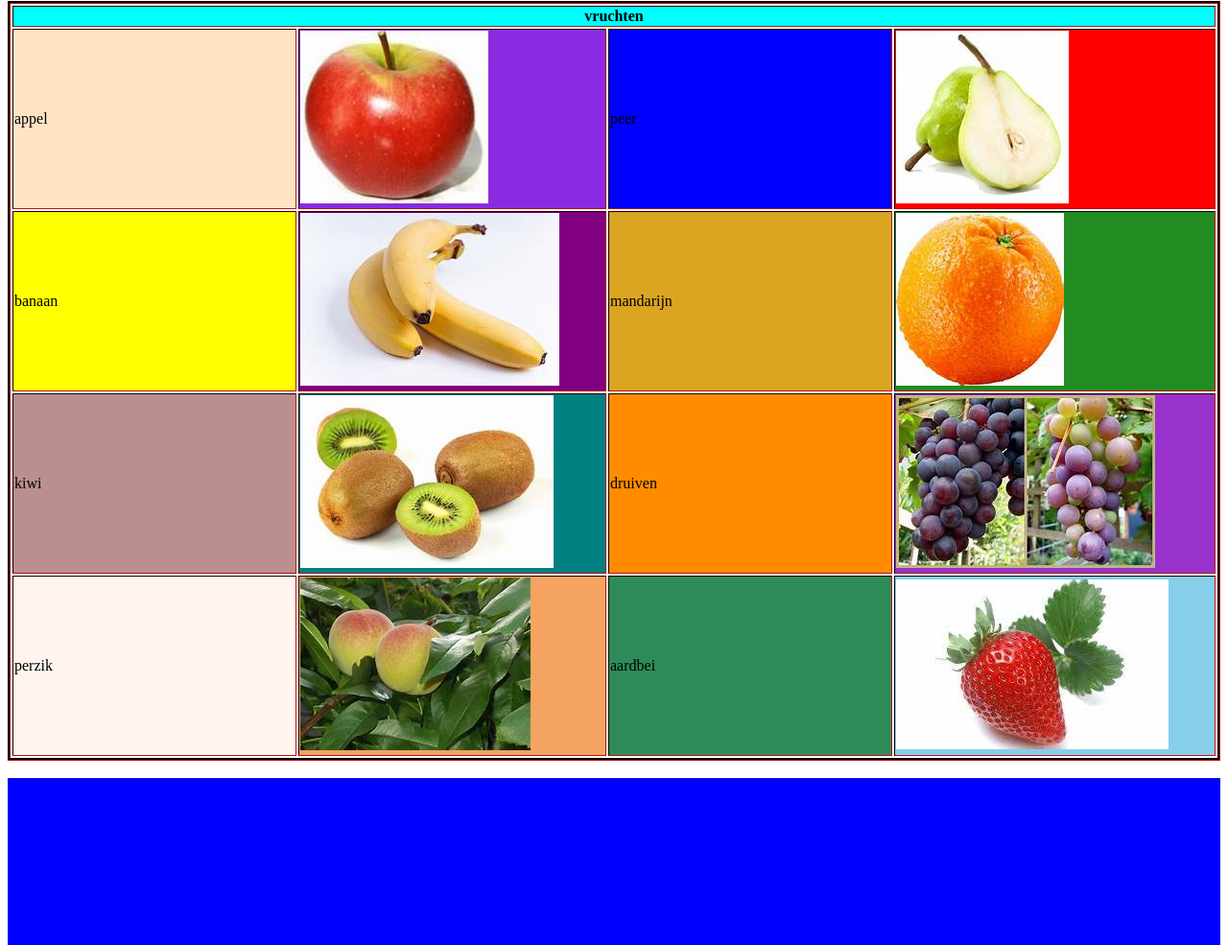
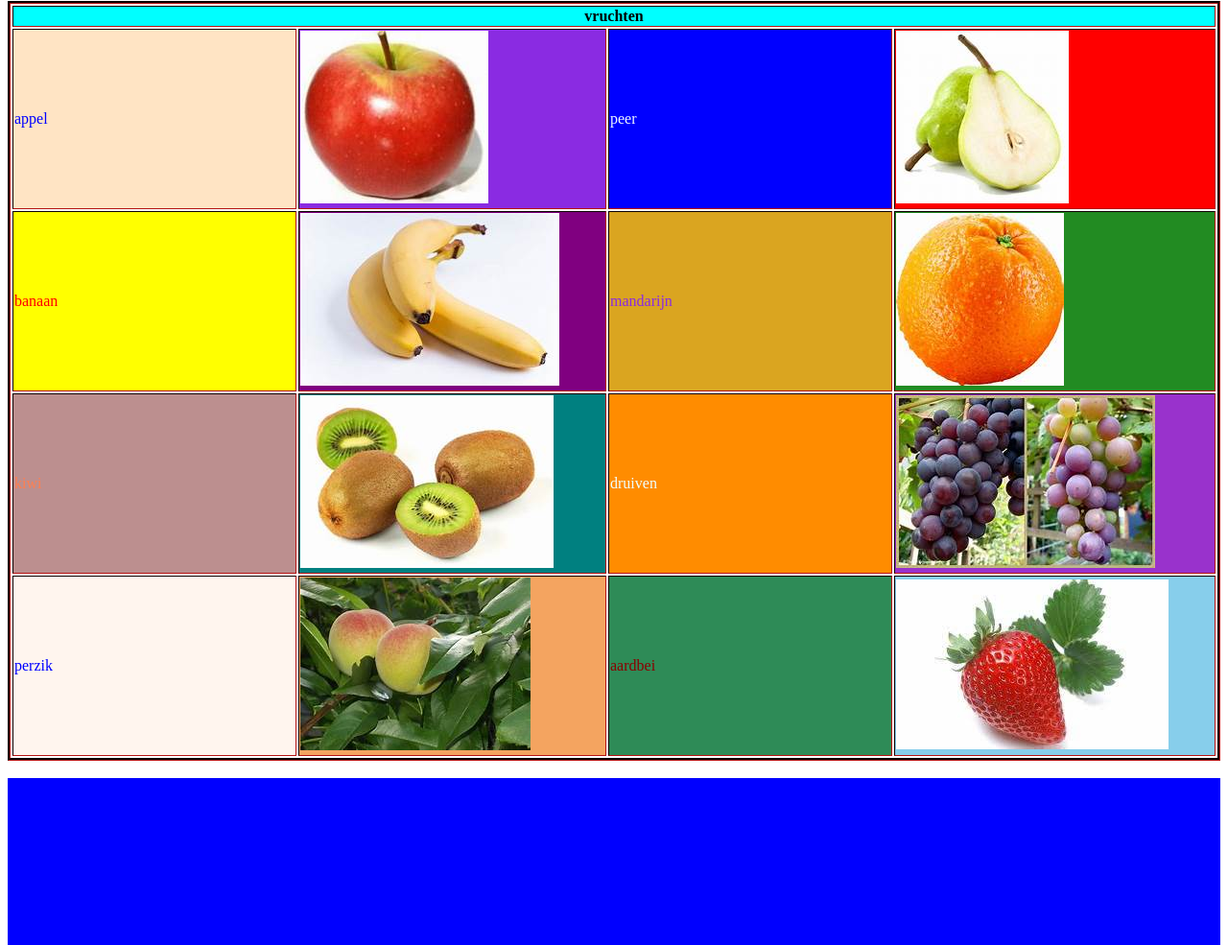
Before and after one commit to Mrw26777/les-12, a plain HTML site: page index.html in a window 1280 px wide. Shown: the part 325-1310 px from the top of the page at 96% size. Drawn offline with Linux system fonts and the light colour scheme.

Commit message:
Add files via upload

```diff
--- a/CSS/main.css
+++ b/CSS/main.css
@@ -23,6 +23,7 @@ footer{
 
 #cel5{
     background-color: bisque;
+    color: blue;
     width: 20%;
     height: 50%;
 }
@@ -35,6 +36,7 @@ footer{
 
 #cel7{
     background-color: blue;
+    color: aliceblue;
     width: 20%;
     height: 50%;
 }
@@ -47,6 +49,7 @@ footer{
 
 #cel9{
     background-color: yellow;
+    color: red;
     width: 20%;
     height: 50%;
 }
@@ -59,6 +62,7 @@ footer{
 
 #cel11{
     background-color: goldenrod;
+    color: blueviolet;
     width: 20%;
     height: 50%;
 }
@@ -71,6 +75,7 @@ footer{
 
 #cel13{
     background-color: rosybrown;
+    color: coral;
     width: 20%;
     height: 50%;
 }
@@ -83,6 +88,7 @@ footer{
 
 #cel15{
     background-color: darkorange;
+    color: azure;
     width: 20%;
     height: 50%;
 }
@@ -95,6 +101,7 @@ footer{
 
 #cel17{
     background-color: seashell;
+    color: blue;
     width: 20%;
     height: 50%;
 }
@@ -107,6 +114,7 @@ footer{
 
 #cel19{
     background-color: seagreen;
+    color: darkred;
     width: 20%;
     height: 50%;
 }
```
